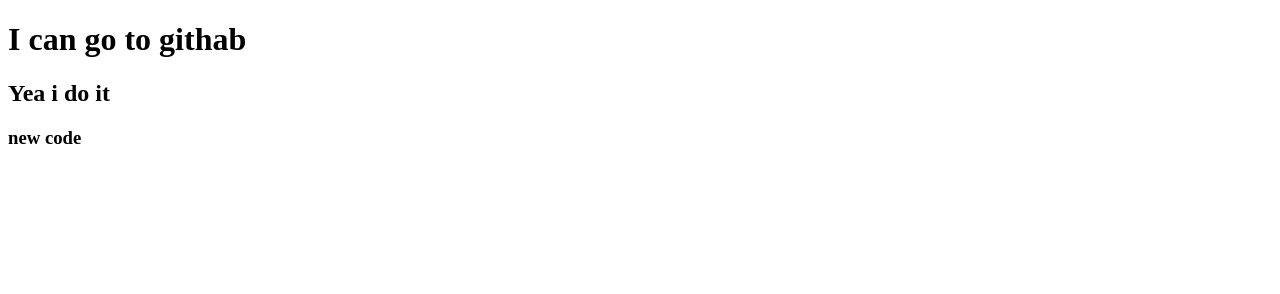
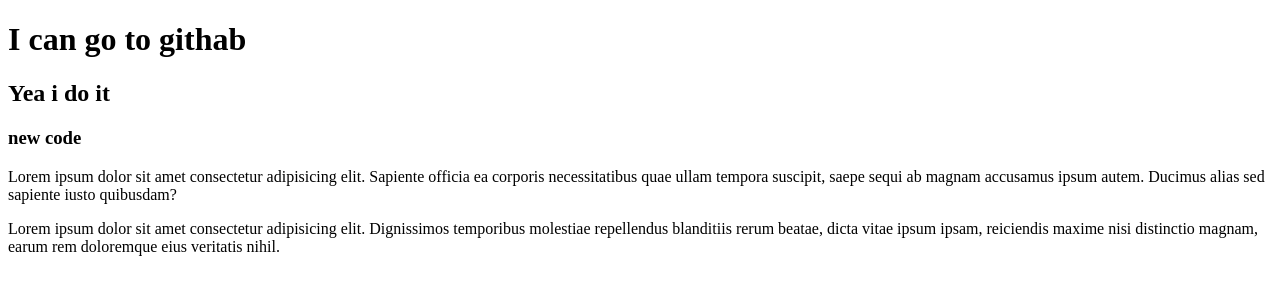
Before and after one commit to AHChowdhury744258/my-first-repo, a plain HTML site: page index.html in a window 1280 px wide. Drawn offline with Linux system fonts and the light colour scheme.

Commit message:
style added

```diff
--- a/index.html
+++ b/index.html
@@ -5,10 +5,15 @@
     <meta http-equiv="X-UA-Compatible" content="IE=edge">
     <meta name="viewport" content="width=device-width, initial-scale=1.0">
     <title>My first github repo</title>
+    <link rel="stylesheet" href="style.css">
 </head>
 <body>
     <h1>I can go to githab</h1>
     <h2>Yea i do it</h2>
     <h3>new code</h3>
+    <p>Lorem ipsum dolor sit amet consectetur adipisicing elit. Sapiente officia ea corporis necessitatibus quae ullam tempora suscipit, saepe sequi ab magnam accusamus ipsum autem. Ducimus alias sed sapiente iusto quibusdam?</p>
+    <p>Lorem ipsum dolor sit amet consectetur adipisicing elit. Dignissimos temporibus molestiae repellendus blanditiis rerum beatae, dicta vitae ipsum ipsam, reiciendis maxime nisi distinctio magnam, earum rem doloremque eius veritatis nihil.
+    </p>
+
 </body>
 </html>
--- /dev/null
+++ b/style.css
@@ -0,0 +1,3 @@
+p{
+    color: black;
+}
```
